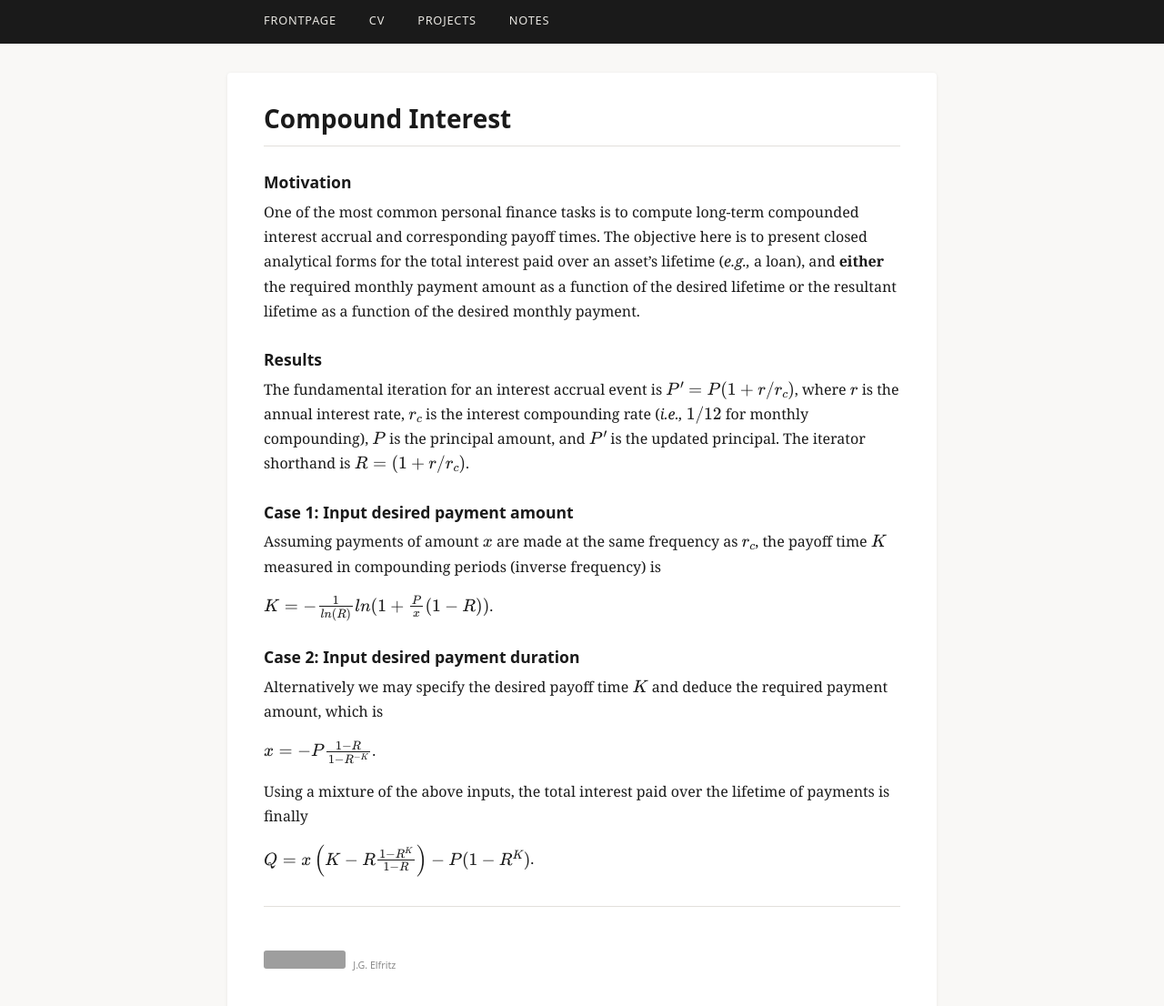
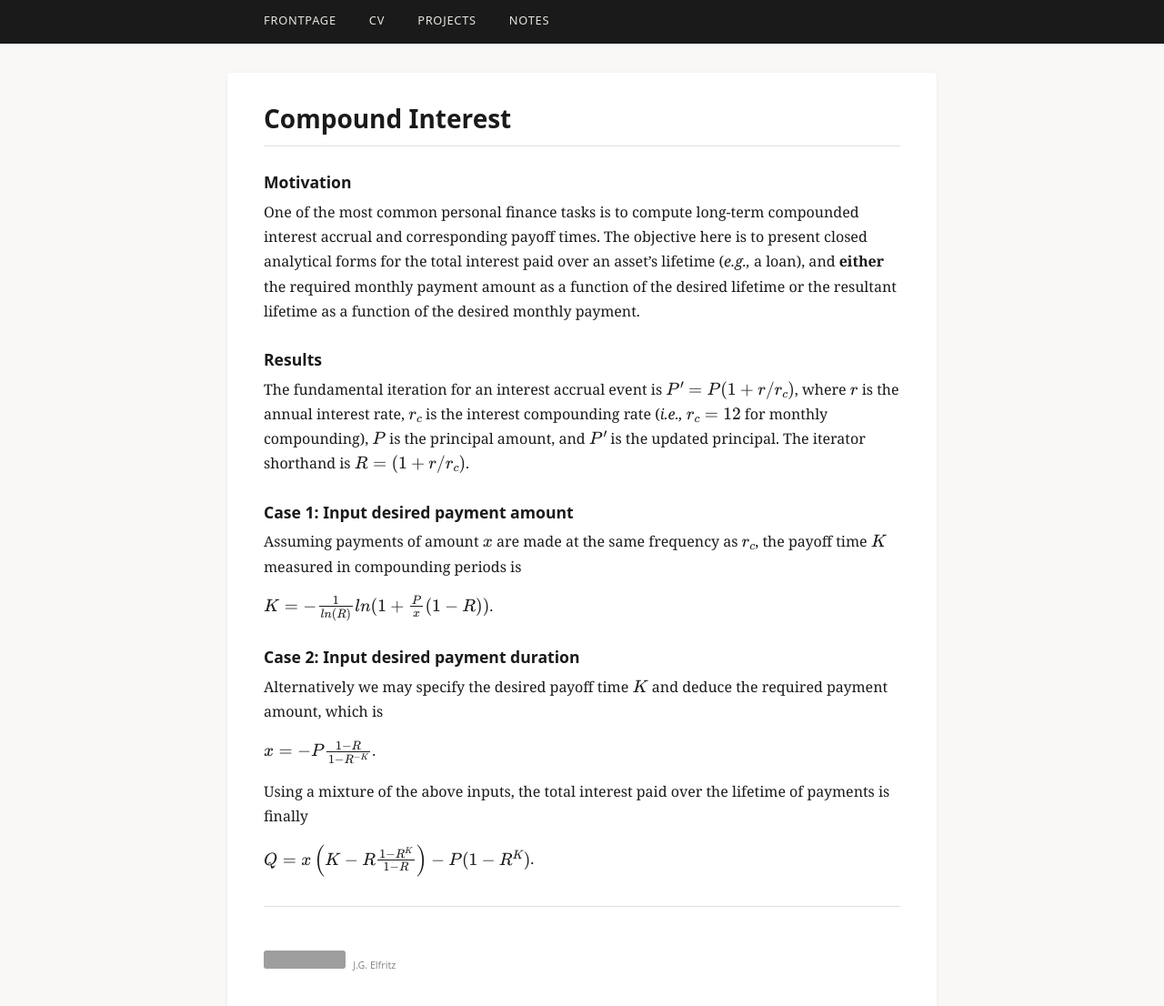
Before and after one commit to justinelfritz/justinelfritz.github.io, a Jekyll site: the page built from pages/interest_calculators.md, in a window 1280 px wide and 1152 px high. Shown: the top 1106 px of the window at 91% size. Built offline with Jekyll 4.4.1, drawn with Linux system fonts in a browser that asks for light colours; grey boxes are pictures that could not be loaded.

Commit message:
fix typo in r_c example -- was incorrectly stated as 1/12 instead of 12

```diff
--- a/pages/interest_calculators.md
+++ b/pages/interest_calculators.md
@@ -10,11 +10,11 @@ One of the most common personal finance tasks is to compute long-term compounded
 
 #### Results
 
-The fundamental iteration for an interest accrual event is $$P'=P(1+r/r_c)$$, where $$r$$ is the annual interest rate, $$r_c$$ is the interest compounding rate (*i.e.,* $$1/12$$ for monthly compounding), $$P$$ is the principal amount, and $$P'$$ is the updated principal. The iterator shorthand is $$R=(1+r/r_c)$$.
+The fundamental iteration for an interest accrual event is $$P'=P(1+r/r_c)$$, where $$r$$ is the annual interest rate, $$r_c$$ is the interest compounding rate (*i.e.,* $$r_c=12$$ for monthly compounding), $$P$$ is the principal amount, and $$P'$$ is the updated principal. The iterator shorthand is $$R=(1+r/r_c)$$.
 
 
 #### Case 1: Input desired payment amount
-Assuming payments of amount $$x$$ are made at the same frequency as $$r_c$$, the payoff time $$K$$ measured in compounding periods (inverse frequency) is
+Assuming payments of amount $$x$$ are made at the same frequency as $$r_c$$, the payoff time $$K$$ measured in compounding periods is
 
 $$K=-\frac{1}{ln(R)}ln(1+\frac{P}{x}\left(1-R\right))$$.
 
```
